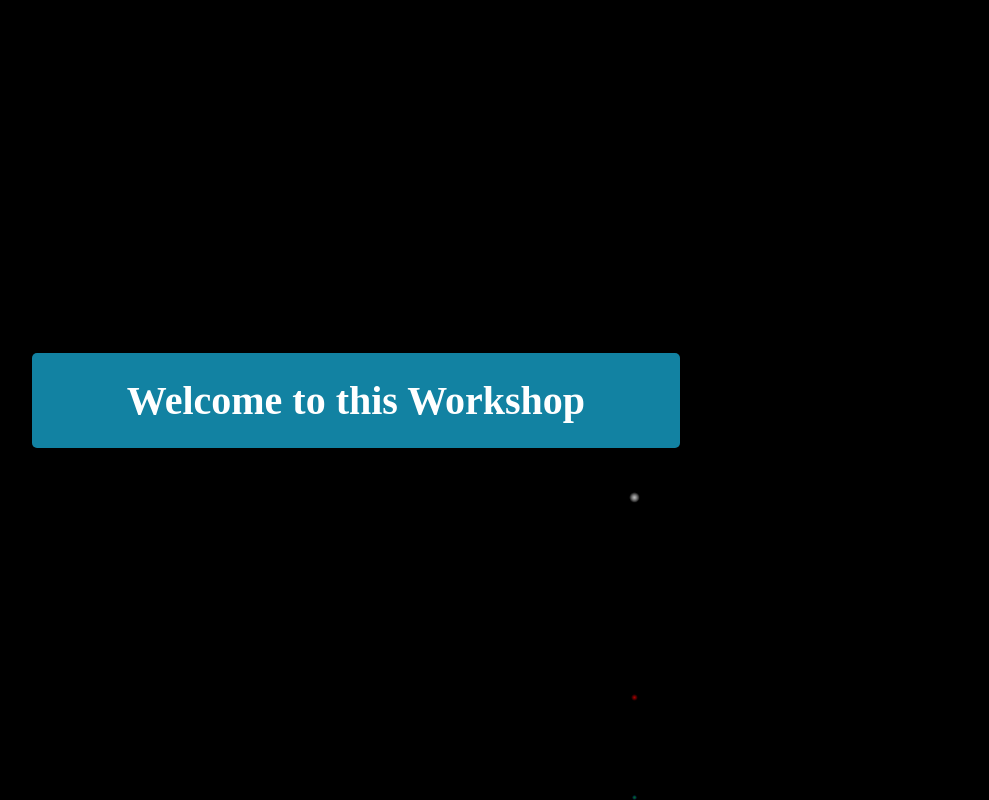
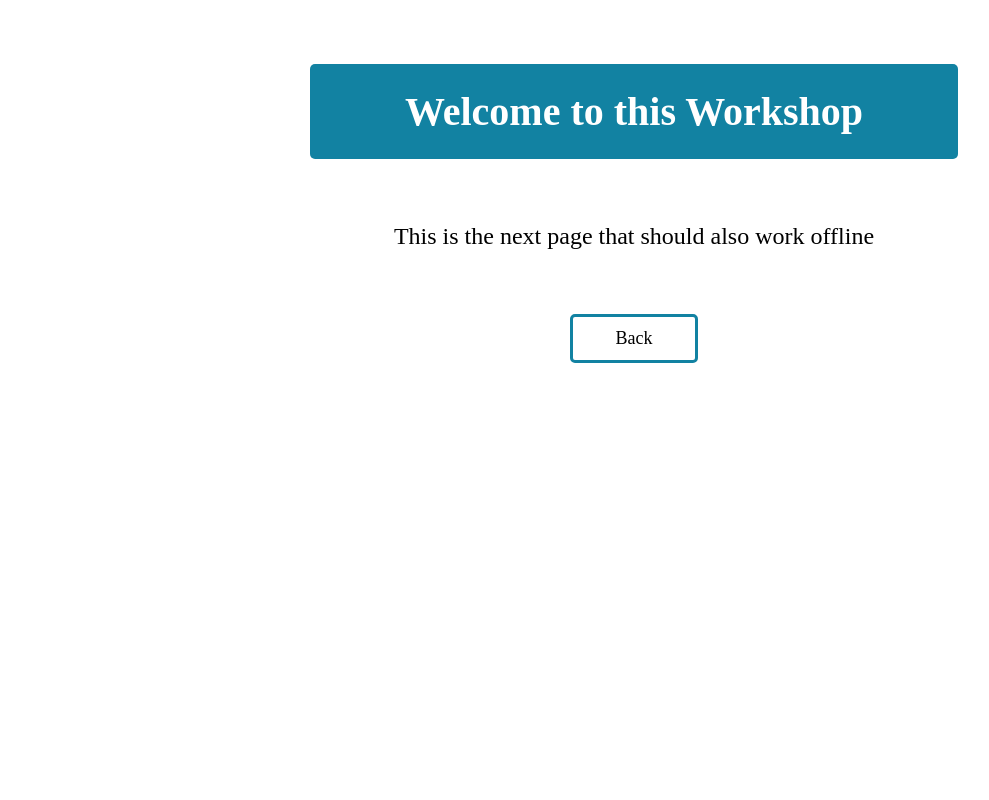
Before and after one commit to lydiastef/pwa-workshop, a plain HTML site: page page.html in a window 1280 px wide. Shown: the whole page, without its empty margins (6-995 px from the left). Drawn offline with Linux system fonts and the light colour scheme.

Commit message:
problems

```diff
--- a/page.html
+++ b/page.html
@@ -10,11 +10,7 @@
     <h1>Welcome to this Workshop</h1>
     <p class="pagep">This is the next page that should also work offline</p>
 
-    <div class="firework"></div>
-    <div class="firework"></div>
-    <div class="firework"></div>
-    <div class="firework"></div>
-    <div class="firework"></div>
+    <a class="ahref" href="index.html">Back</a>
 
     <script>
     if ('serviceWorker' in navigator) {
--- a/style.css
+++ b/style.css
@@ -1,3 +1,4 @@
+
 h1 {
     display: flex;
     justify-content: center;
@@ -17,43 +18,15 @@ p {
     font-size: 24px;
 }
 
-.pagep {
-
-}
-
-body {
-    margin: 0;
-    height: 100vh;
+.ahref {
     display: flex;
     justify-content: center;
-    align-items: center;
-    background: black;
+    margin: auto;
+    padding: .7rem;
+    text-decoration: none;
+    border: solid #1282A2;
+    border-radius: 5px;
+    width: 100px;
+    color: black;
+    font-size: 18px;
 }
-
-.firework {
-    position: absolute;
-    bottom: 0;
-    width: 5px;
-    height: 5px;
-    background: radial-gradient(circle, white 0%, transparent 70%);
-    animation: firework 2s linear infinite;
-}
-
-@keyframes firework {
-    0% {
-        transform: translateY(0);
-        opacity: 1;
-    }
-    20% {
-        transform: scale(1);
-    }
-    100% {
-        transform: translateY(-100vh) scale(4);
-        opacity: 0;
-    }
-}
-
-.firework:nth-child(2) { background: radial-gradient(circle, yellow 0%, transparent 70%); animation-delay: 0.2s; }
-.firework:nth-child(3) { background: radial-gradient(circle, red 0%, transparent 70%); animation-delay: 0.4s; }
-.firework:nth-child(4) { background: radial-gradient(circle, blue 0%, transparent 70%); animation-delay: 0.6s; }
-.firework:nth-child(5) { background: radial-gradient(circle, green 0%, transparent 70%); animation-delay: 0.8s; }
```
Also changed, not shown: index.html (+1 -5 lines).
